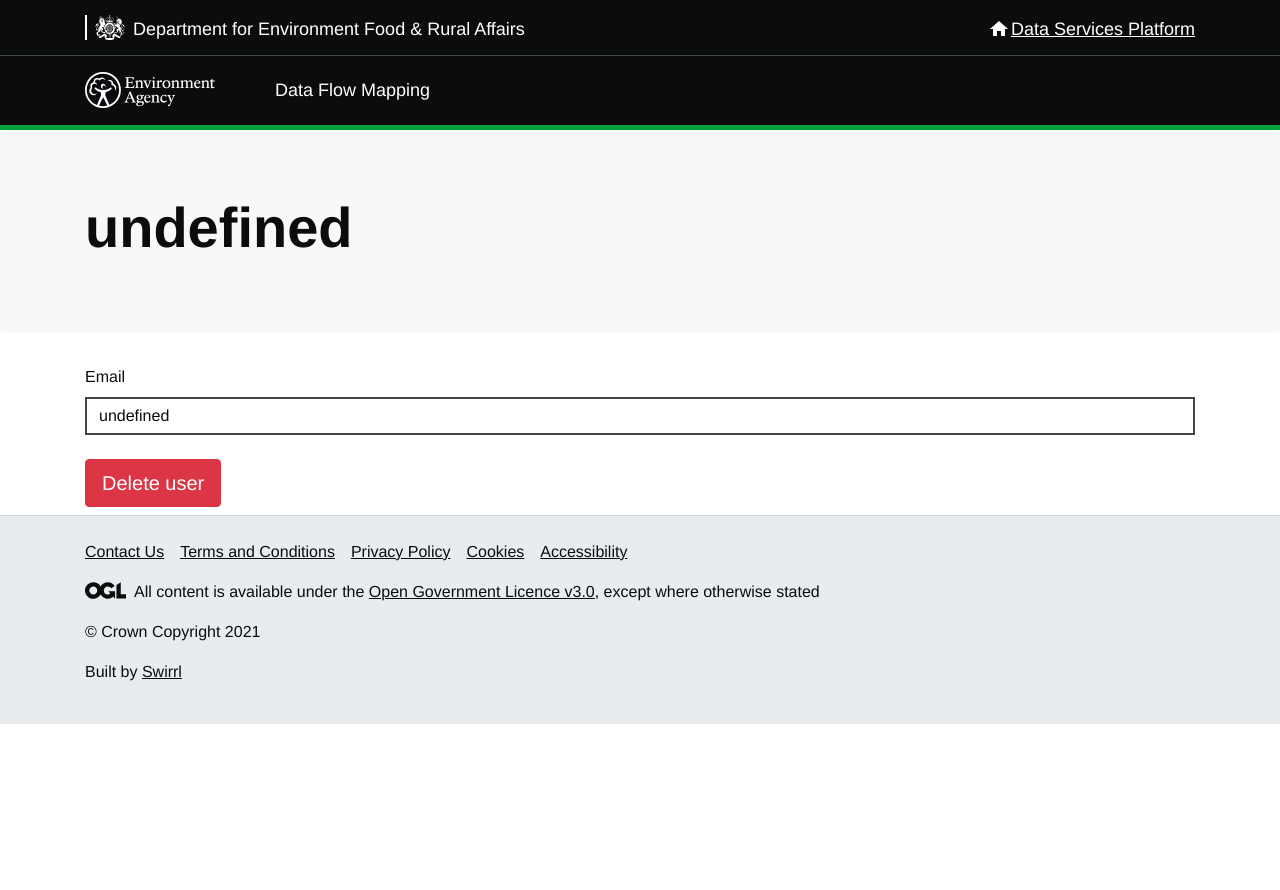
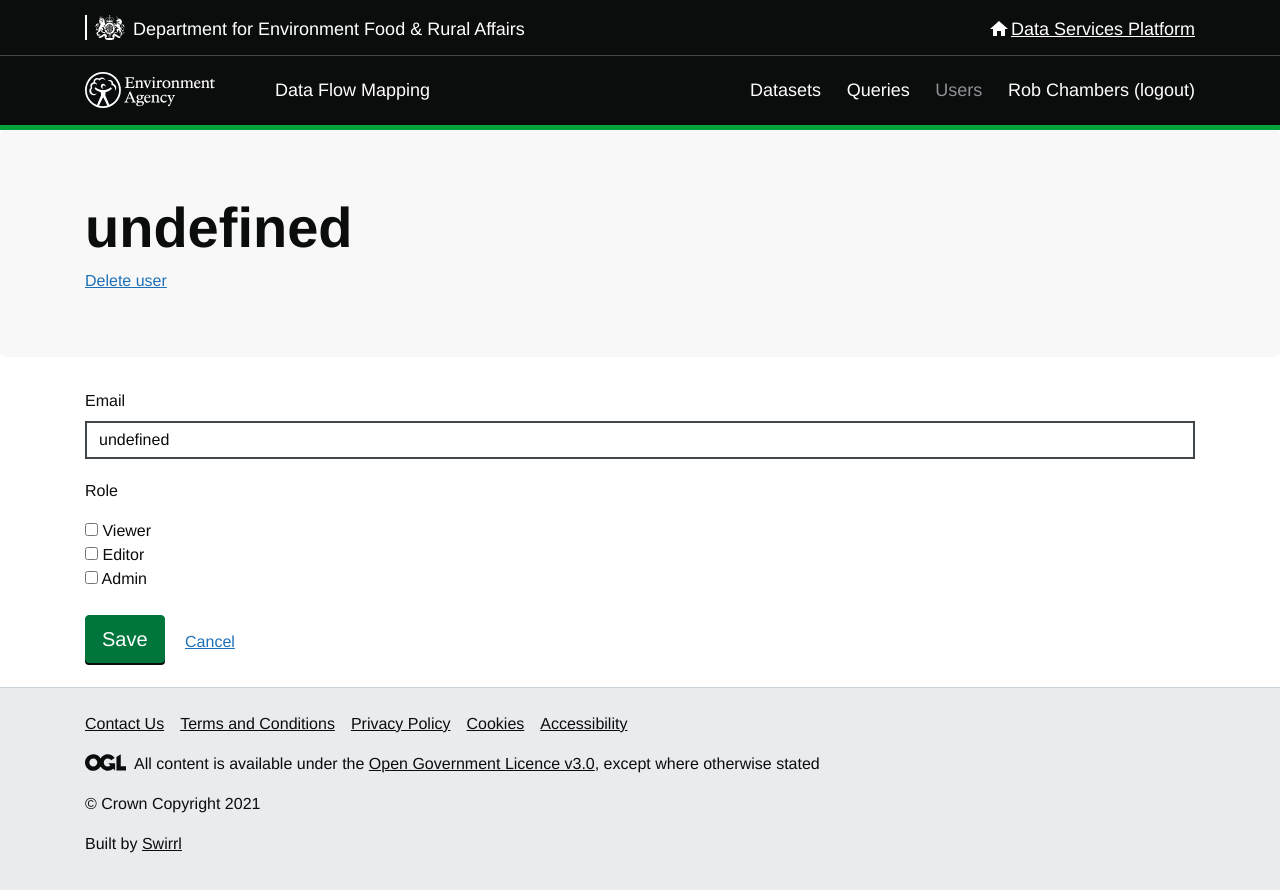
Before and after one commit to Swirrl/dfm, an Eleventy site: page wireframes/authenticated/users/user/index.html in a window 1280 px wide. Before the commit the page ends 800 px from the top, so only its background shows below. Built offline with nearby package versions, Linux system fonts and the light colour scheme; Eleventy itself is replaced by a stand-in of ours; files that its build step writes are made by us from their sources.

Commit message:
add in user menu item and permissions

```diff
--- a/wireframes/_data/menu.json
+++ b/wireframes/_data/menu.json
@@ -8,7 +8,10 @@
             "url": "/queries"
         }
     ],
-    "loggedIn": [],
+    "loggedIn": [        {
+        "name": "Users",
+        "url": "/users"
+    }],
     "login": [{
         "name": "Login",
         "url": "/auth0"
--- a/wireframes/_includes/user.html
+++ b/wireframes/_includes/user.html
@@ -1,13 +1,14 @@
 ---
 layout: basic
 title: User
-nav: Home
+nav: Users
 ---
 
 <main role="main" id="content" tabindex="-1">
     <div class="jumbotron">
         <div class="container">
             <h1 class="display-4 font-weight-bold" id="mainTitle">User</h1>
+            <a class="text-decoration-underline" id="deleteButton" href="../">Delete user</a>
         </div>
     </div>
     <div class="container">
@@ -16,9 +17,34 @@
                 <label for="email">Email</label>
                 <input id="email" type="text" class="form-control" readonly>
             </div>
+            <div class="form-group pb-1">
+                <p>Role</p>
+                <div>
+                    <input type="checkbox" id="viewer" name="viewer" value="viewer">
+                    <label style="display:inline" for="viewer">Viewer</label>
+                </div>
+                <div>
+                    <input type="checkbox" id="editor" name="editor" value="editor">
+                    <label style="display:inline" for="editor">Editor</label>
+                </div>
+                <div>
+                    <input type="checkbox" id="admin" name="admin" value="admin">
+                    <label style="display:inline" for="admin">Admin</label>
+                </div>
+            </div>
         </form>
-        <a role="button" id="deleteButton" href="../" class="btn btn-danger mb-2 btn-lg">Delete user</a>
-        <a role="button" id="createButton" href="../" class="btn btn-primary mb-2 btn-lg">Create user</a>
+        <div>
+            <p> <a role="button" id="saveButton" href="../" class="btn btn-primary mb-2 btn-lg">Save</a>
+
+                <a role="button" id="createButton" href="../" class="btn btn-primary mb-2 btn-lg">Create user</a>
+                <a class="p-3 text-decoration-underline" href="../">Cancel</a>
+            </p>
+        </div>
+        <div>
+            <p>
+
+            </p>
+        </div>
     </div>
 </main>
 
@@ -34,5 +60,7 @@
         document.getElementById("email").removeAttribute('readonly')
         document.getElementById("mainTitle").innerHTML = "Create new user"
         document.getElementById("deleteButton").style.display = 'none';
+        document.getElementById("saveButton").style.display = 'none';
     }
+
 </script>
```
